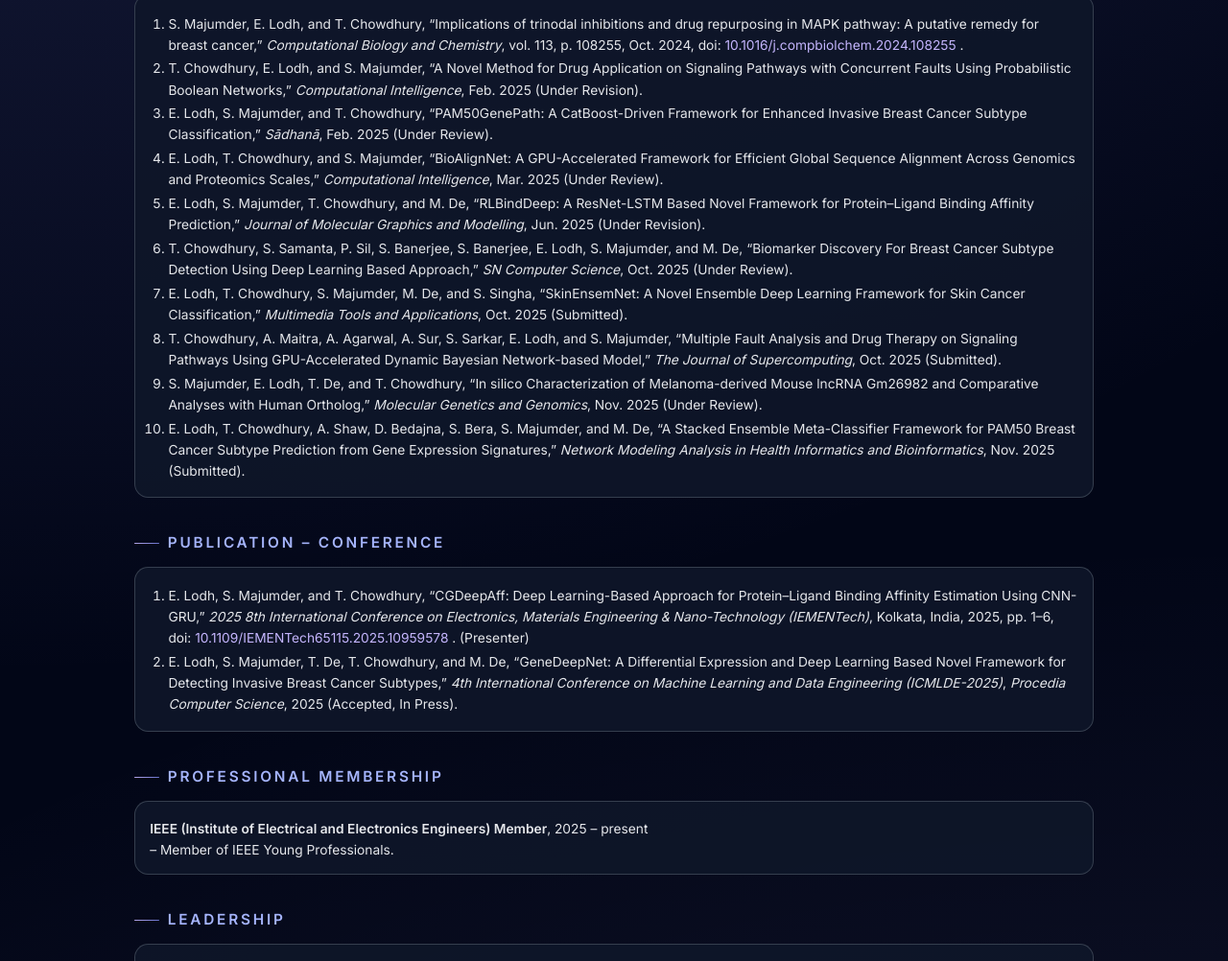
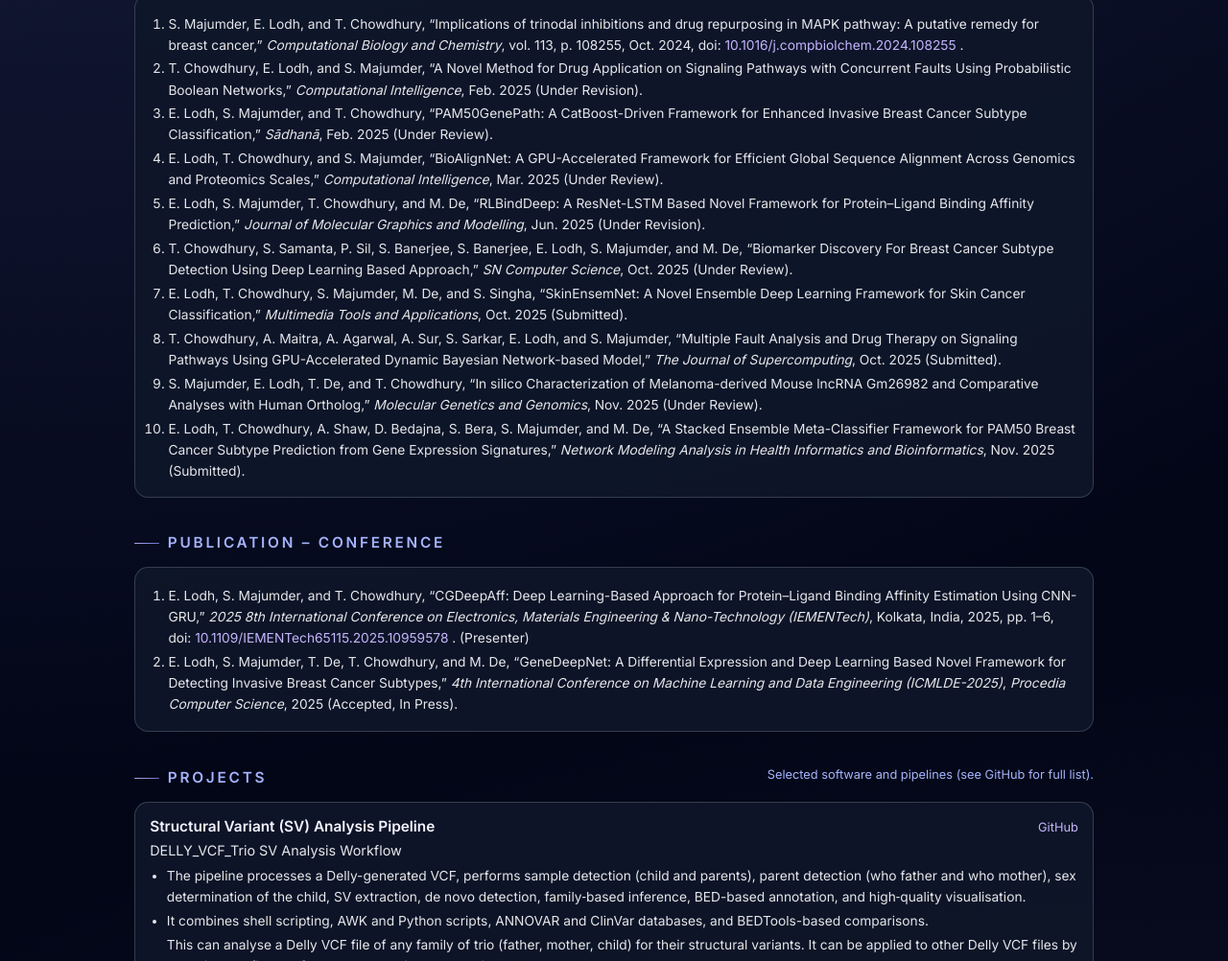
Before and after one commit to shalcodes/Shalini_CV, a plain HTML site: page index.html in a window 1280 px wide. Shown: the part 1798-2800 px from the top of the page at 96% size. Drawn offline with Linux system fonts and the light colour scheme.

Commit message:
Update index.html

```diff
--- a/index.html
+++ b/index.html
@@ -384,6 +384,7 @@
       <a href="#research">Research</a>
       <a href="#pubs-journal">Journal&nbsp;Papers</a>
       <a href="#pubs-conference">Conference</a>
+      <a href="#projects">Projects</a>
       <a href="#membership">Membership</a>
       <a href="#leadership">Leadership</a>
       <a href="#skills">Skills</a>
@@ -740,6 +741,46 @@
     </div>
   </section>
 
+  <!-- ========== 2.5 PROJECTS ========== -->
+  <section id="projects" class="section">
+    <div class="section-header">
+      <h2 class="section-title">Projects</h2>
+      <div class="section-sub">
+        Selected software and pipelines (see GitHub for full list).
+      </div>
+    </div>
+
+    <!-- CLI pipeline (Delly-VCF-Trio-Analyzer) -->
+    <div class="card">
+      <div class="card-header">
+        <div>
+          <div class="card-title">Structural Variant (SV) Analysis Pipeline</div>
+          <div class="card-subtitle">DELLY_VCF_Trio SV Analysis Workflow</div>
+        </div>
+        <div class="card-meta">
+          <a href="https://github.com/shalcodes/SV_analysis" target="_blank">GitHub</a>
+        </div>
+      </div>
+      <div class="card-body">
+        <ul>
+          <li>
+            The pipeline processes a Delly-generated VCF, performs sample detection (child and parents),
+            parent detection (who father and who mother), sex determination of the child, SV extraction,
+            de novo detection, family‑based inference, BED-based annotation, and high‑quality visualisation.
+          </li>
+          <li>
+            It combines shell scripting, AWK and Python scripts, ANNOVAR and ClinVar databases, and BEDTools-based
+            comparisons.
+          </li>
+          </li>
+            This can analyse a Delly VCF file of any family of trio (father, mother, child) for their structural variants.
+            It can be applied to other Delly VCF files by tweaking the file and folder names a bit and changing the code.
+          </li>
+        </ul>
+      </div>
+    </div>
+  </section>
+
   <!-- ========== 5. PROFESSIONAL MEMBERSHIP ========== -->
   <section id="membership" class="section">
     <div class="section-header">
```
